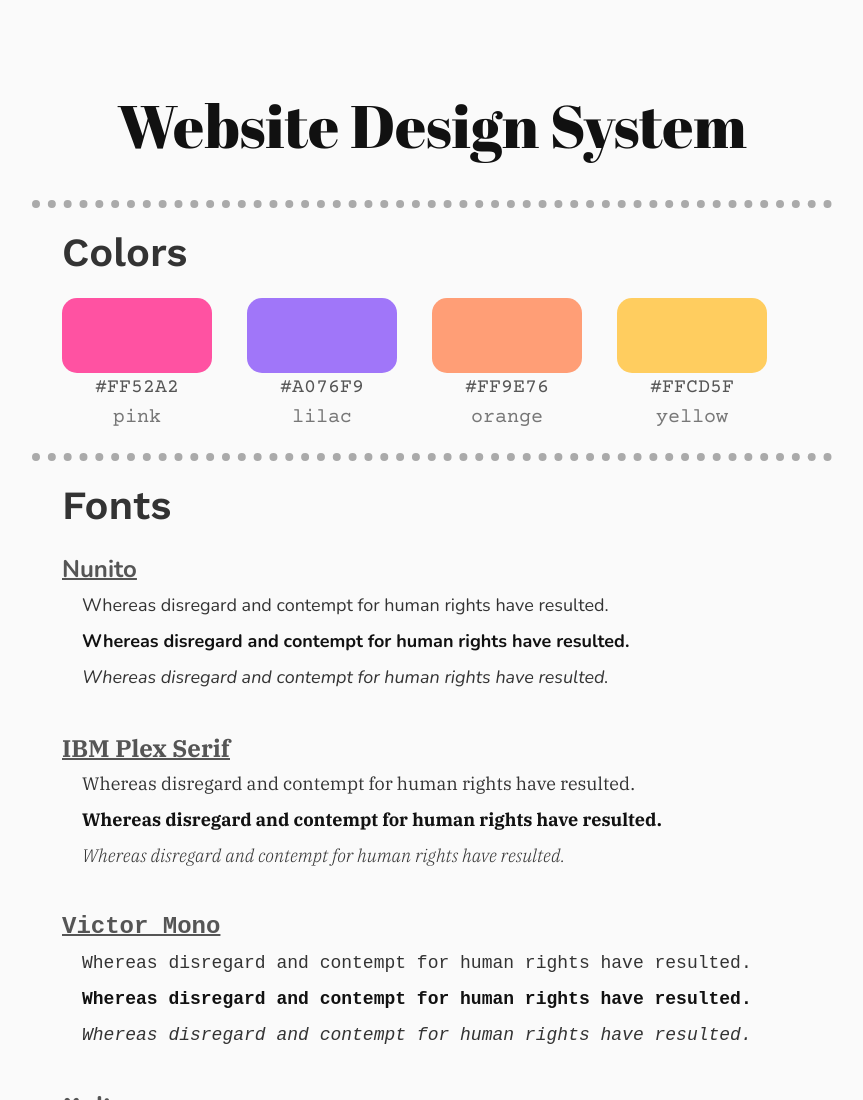
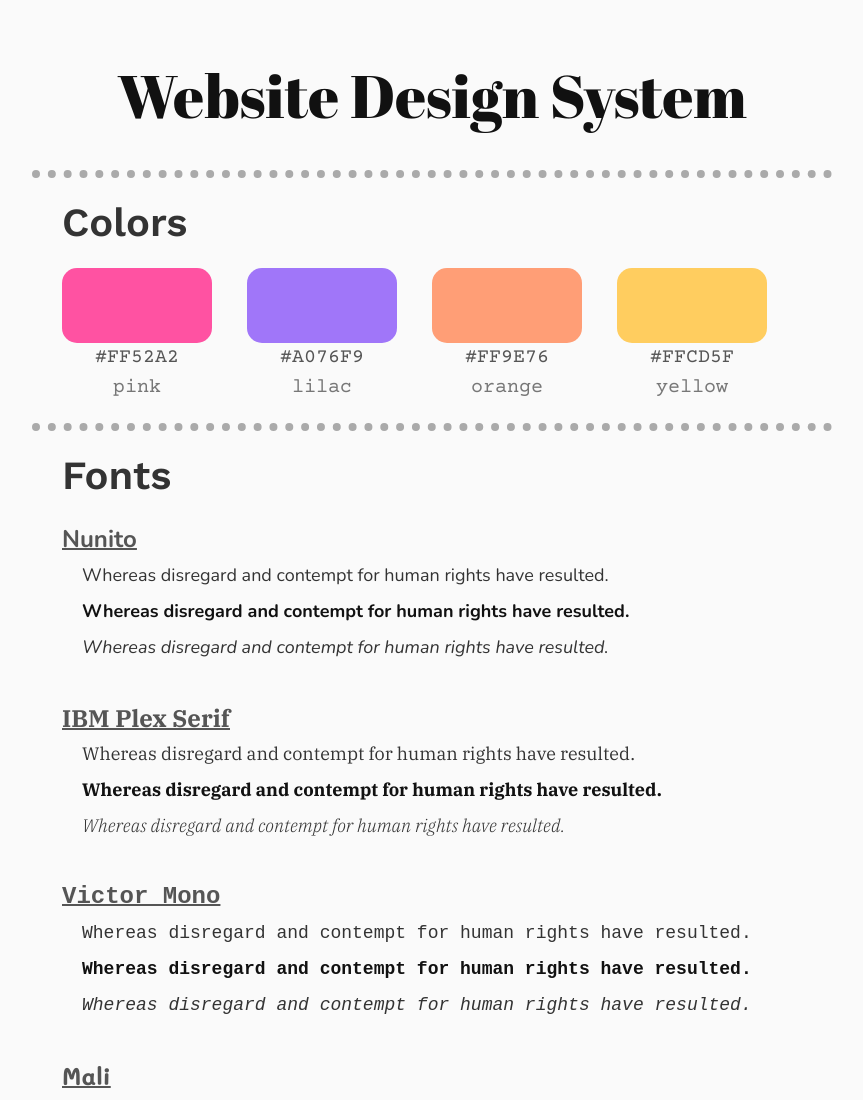
Before and after one commit to ipaulaabro/WebsiteDesignSystem, a plain HTML site: page index.html in a window 1280 px wide. Shown: the top 1100 px of the page, without its empty margins (208-1071 px from the left). Drawn offline with nearby package versions, Linux system fonts and the light colour scheme; a web font is replaced by a local one.

Commit message:
edit: h1 css

```diff
--- a/css/style.css
+++ b/css/style.css
@@ -12,8 +12,9 @@ body {
 
 h1 {
   color: #111;
-  font: 60px/2.5 "Abril Fatface", cursive;
+  font: 60px/1.5 "Abril Fatface", cursive;
   text-align: center;
+  margin-bottom: 30px;
 }
 
 section {
```
